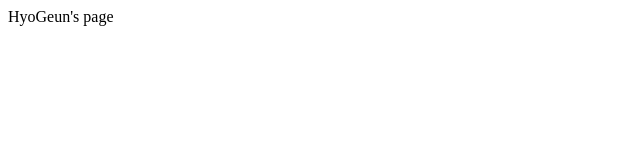
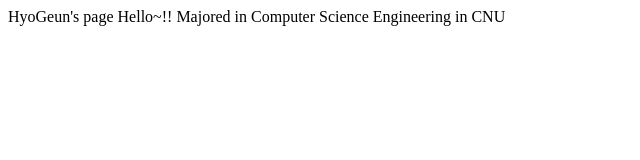
Before and after one commit to cnurc8/makehomepage, a plain HTML site: page HyoGeun.html in a window 1280 px wide. Shown: the whole page, without its empty margins (0-640 px from the left). Drawn offline with Linux system fonts and the light colour scheme.

Commit message:
Add HyoGeun.html (introduce myself)

```diff
--- a/HyoGeun.html
+++ b/HyoGeun.html
@@ -1,3 +1,5 @@
  <html>
 	 <head> HyoGeun's page </head>
+	 <body> Hello~!! Majored in Computer Science Engineering in CNU
+	 </body>
  </html>
```
